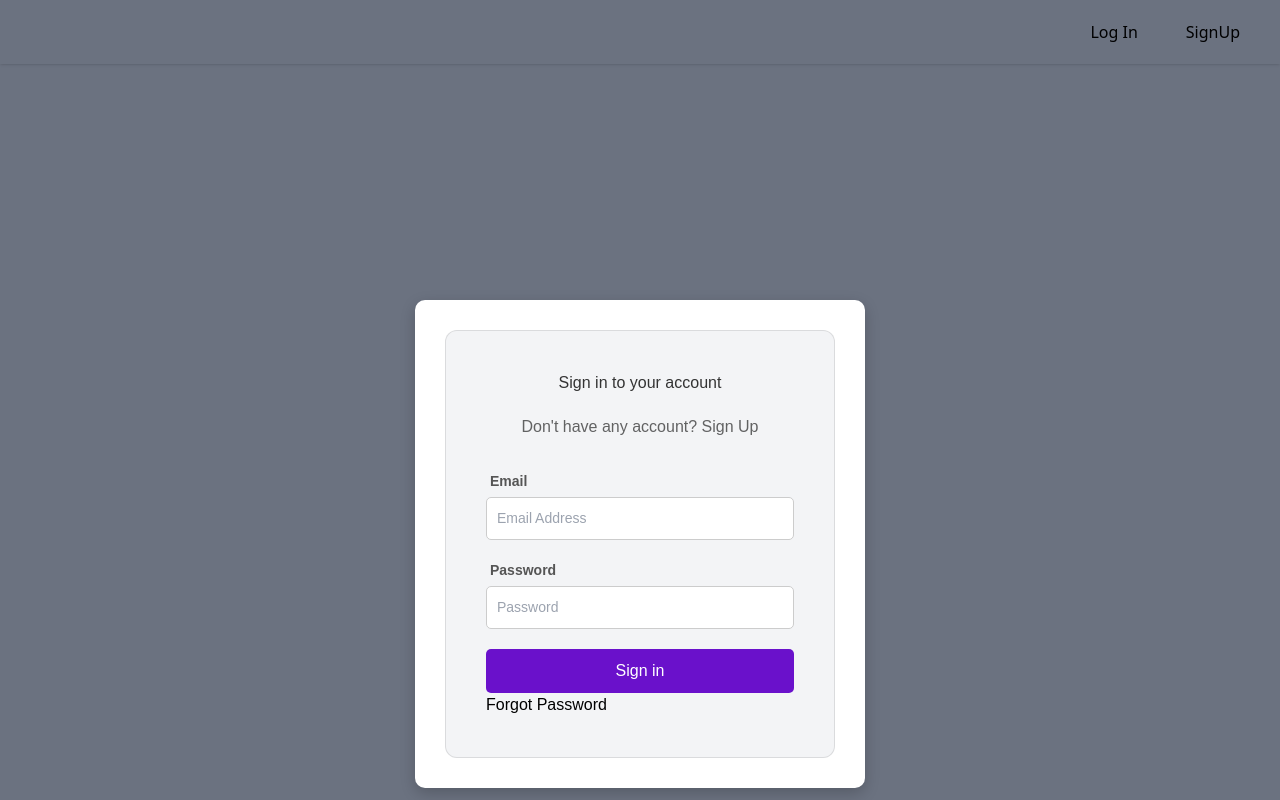
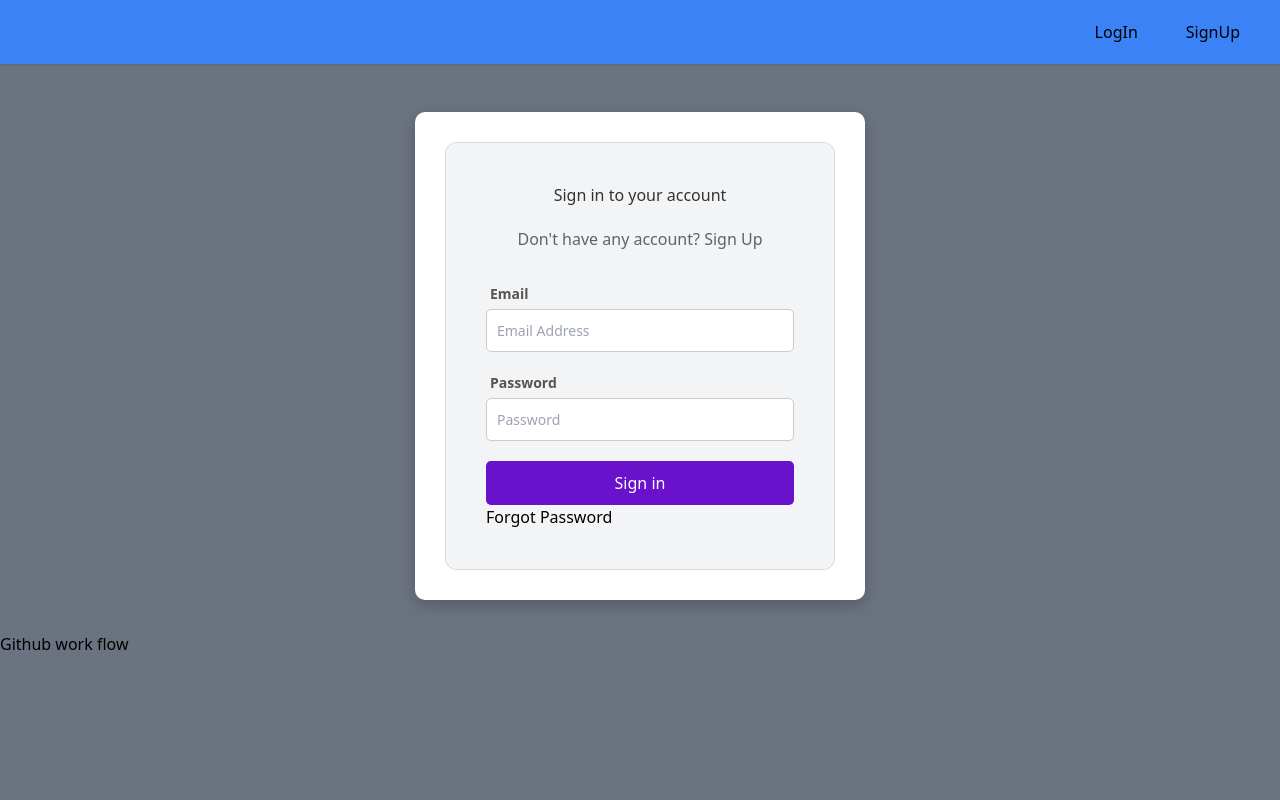
Before and after one commit to Vishnuvardhan-Venkannagari/vsystech-ui, a React (Vite) app: page / in a window 1280 px wide. Shown: the top 800 px of the page. Built offline with nearby package versions, Linux system fonts and the light colour scheme; no server answers.

Commit message:
design changes

```diff
--- a/src/App.css
+++ b/src/App.css
@@ -5,16 +5,6 @@
   box-sizing: border-box;
 }
 
-/* Body container, make sure it does not interfere with the header */
-.body-container {
-  font-family: Arial, sans-serif;
-  min-height: 100vh;
-  display: flex;
-  justify-content: center;
-  align-items: center;
-  padding-top: 80px; /* Add some padding to account for header */
-  background-color: #f0f0f0;
-}
 
 /* Signup container adjustments */
 .signup-container {
--- a/src/components/Header/Header.jsx
+++ b/src/components/Header/Header.jsx
@@ -17,7 +17,7 @@ export default function Header() {
 
         },
         {
-            name: "Log In ",
+            name: "LogIn ",
             endPoint: "/login",
             active: !authStatus
 
@@ -30,7 +30,7 @@ export default function Header() {
         }
     ]
   return (
-    <header className='py-3 shadow bg-gray-500'>
+    <header className='py-3 shadow bg-blue-500'>
         <Container>
             <nav className='flex'>
                 <div className='mr-4'>
--- a/src/components/Login.css
+++ b/src/components/Login.css
@@ -10,16 +10,12 @@
     padding: 0;
     align-items: top;
   }
-  .body-container {
-    background-color: #6b7280;
-    font-family: Arial, sans-serif;
-    height: 100vh; /* Ensure full viewport height */
+.body-container {
     display: flex;
-    justify-content: top; /* Horizontal center */
-    align-items: top; /* Vertical center */
-    margin: 0; /* No extra margin */
-    padding: 0; /* No extra padding */
+    justify-content: center; /* Center horizontally */
+    padding-top: 20px; /* Optional space between the header and login container */
   }
+
   .login-container {
     background-color: white;
     padding: 30px;
@@ -28,14 +24,10 @@
     width: 450px;
     max-width: 100%;
     min-height: 400px; /* Set a minimum height */
-  }
-  .body-container {
-    display: flex;
     justify-content: center;
     align-items: center;
-    flex-direction: column; /* Ensure it's column layout */
-    height: 100vh; /* Full viewport height */
   }
+
   .login-container h2 {
     text-align: center;
     margin-bottom: 20px;
--- a/src/components/Login.jsx
+++ b/src/components/Login.jsx
@@ -35,15 +35,9 @@ export default function Login() {
         }
     }
     return (
-
-            <div className='body-container'>
+            <div className='flex items-center justify-center w-full py-8'>
                 <div className='login-container'>
                     <div className={`mx-auto w-full max-w-lg bg-gray-100 rounded-xl p-10 border border-black/10`}>
-                        {/* <div className="mb-2 flex justify-center">
-                            <span className="inline-block w-full max-w-[100px]">
-                                <Logo width="100%" />
-                            </span>
-                        </div> */}
                         <h2 className="login-container-h2">Sign in to your account</h2>
                         <p className="mt-2 text-center text-base text-black/60">
                             Don&apos;t have any account?&nbsp;
@@ -95,52 +89,3 @@ export default function Login() {
             </div>
     )
 }
-
-
-{/* <div className="flex items-center justify-center w-full">
-                <div className={`mx-auto w-full max-w-lg bg-gray-100 rounded-xl p-10 border border-black/10`}>
-                    {/* <div className="mb-2 flex justify-center">
-                        <span className="inline-block w-full max-w-[100px]">
-                            <Logo width="100%" />
-                        </span>
-                    </div> */}
-                //     <h2 className="text-center text-2xl font-bold leading-tight">Sign in to your account</h2>
-                //     <p className="mt-2 text-center text-base text-black/60">
-                //         Don&apos;t have any account?&nbsp;
-                //         <Link
-                //             to="/signup"
-                //             className="font-medium text-primary transition-all duration-200 hover:underline"
-                //         >
-                //             Sign Up
-                //         </Link>
-                //     </p>
-                //     {error && <p className="text-red-600 mt-8 text-center">{error}</p>}
-                //     <form onSubmit={handleSubmit(login)} className="mt-8">
-                //         <div className="space-y-5">
-                //             <Input
-                //                 // label="Email : "
-                //                 placeholder="Email Address"
-                //                 type="email"
-                //                 {...register("email", {
-                //                     required: "Email is required",
-                //                     pattern: {
-                //                         value: /^[a-zA-Z0-9._%+-]+@[a-zA-Z0-9.-]+\.[a-zA-Z]{2,}$/,
-                //                         message: "Invalid email address"
-                //                     }
-                //                 })}
-                //                 error={errors.email?.message} // Pass error message
-                //             />
-                //             <Input
-                //                 // label="Password : "
-                //                 type="password"
-                //                 placeholder="Password"
-                //                 {...register("password", { required: "Password is required" })}
-                //                 error={errors.password?.message} // Pass error message
-                //             />
-                //             <Button type="submit" className="w-full" disabled={isSubmitting}> {/* Disable while submitting */}
-                //                 {isSubmitting ? "Signing in..." : "Sign in"}
-                //             </Button>
-                //         </div>
-                //     </form>
-                // </div>
-            // </div> */}
--- a/src/components/SignUp.jsx
+++ b/src/components/SignUp.jsx
@@ -34,14 +34,9 @@ export default function SignUp() {
     }
 
     return (
-        <div className='body-container'>
+        <div className='flex items-center justify-center w-full'>
         <div className='signup-container'>
             <div className={`mx-auto w-full max-w-lg bg-gray-100 rounded-xl p-10 border border-black/10`}>
-                {/* <div className="mb-2 flex justify-center">
-                    <span className="inline-block w-full max-w-[100px]">
-                        <Logo width="100%" />
-                    </span>
-                </div> */}
                 <h2 className="signup-container-h2">Sign in to your account</h2>
                 <p className="mt-2 text-center text-base text-black/60">
                     Already have any account?&nbsp;
--- a/src/pages/Home.jsx
+++ b/src/pages/Home.jsx
@@ -43,7 +43,7 @@ export default function Home() {
   //   navigate("/add-posts")
   // }
   return (
-    <div className='w-full py-8'>
+    <div className='w-full'>
       {!authStatus && (
         <Login />
       )}
--- a/src/pages/Login.jsx
+++ b/src/pages/Login.jsx
@@ -3,7 +3,7 @@ import { Login as LoginComponent } from '../components'
 // import LoginComponent from "../components/LoginComponent"
 export default function Login() {
     return (
-    <div className='py-8'>
+    <div >
       <LoginComponent />
     </div>
   )
```
Also changed, not shown: src/App.jsx (+1 -13 lines).
